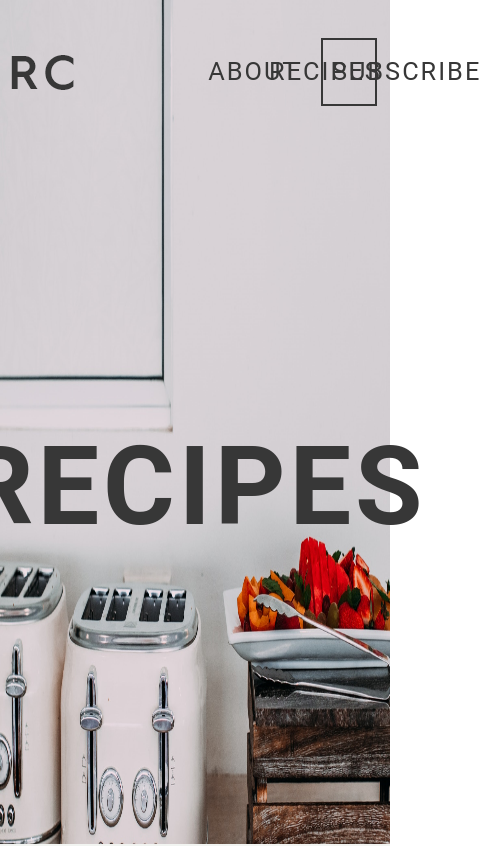
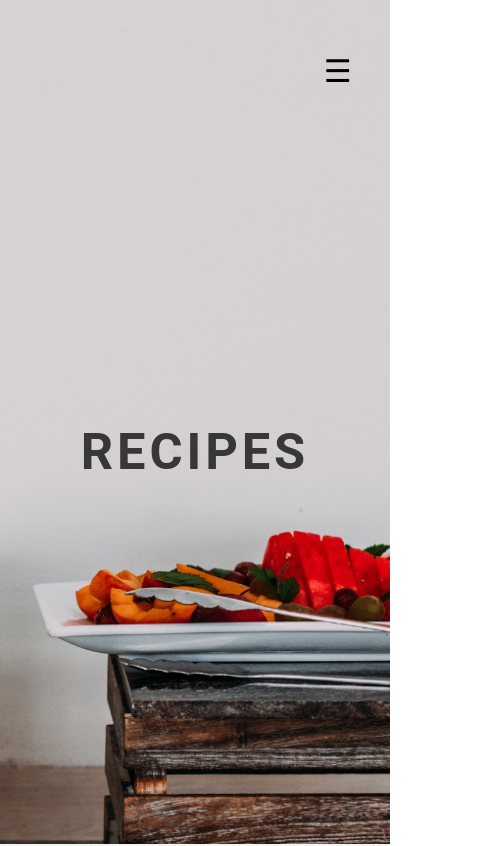
Before and after one commit to Davidharaujo/Recipes, a React (Create React App) app: page / in a window 390 px wide. Shown: the top 846 px of the page, 481 px wide, since content can reach past the window. Built offline with nearby package versions, Linux system fonts and the light colour scheme.

Commit message:
mobile header e footer

```diff
--- a/index.html
+++ b/index.html
@@ -6,7 +6,7 @@
     <meta name="viewport" content="width=device-width, initial-scale=1.0">
     <link rel="preconnect" href="https://fonts.googleapis.com">
     <link rel="preconnect" href="https://fonts.gstatic.com" crossorigin>
-    <link href="https://fonts.googleapis.com/css2?family=Roboto:wght@400;500&display=swap" rel="stylesheet">
+    <link href="https://fonts.googleapis.com/css2?family=Roboto:wght@200;400;500&display=swap" rel="stylesheet">
     <title>Recipes</title>
 </head>
 <body>
--- a/src/Components/Header.js
+++ b/src/Components/Header.js
@@ -15,6 +15,7 @@ export default function Header() {
                     <S.Item>SUBSCRIBE</S.Item>
                 </S.Lista>
             </S.Navigation>
+            <S.Hamburguer>☰</S.Hamburguer>
         </S.Header>
         <S.Titulo>RECIPES</S.Titulo>
     </S.Container>
--- a/src/Styles/footerStyle.js
+++ b/src/Styles/footerStyle.js
@@ -14,27 +14,32 @@ export const Container = styled.div`
 export const Formulario = styled.div`
     display: flex;
     flex-direction: column;
-    width: 40vw;
+    width: 100%;
     align-items: center;
+    justify-content: center;
     gap: 3vh;
 `
 
 export const Titulo = styled.h2`
-    font-size: 1.5vw;
+    font-size: 40px;
     font-weight: 600;
     letter-spacing: .2vw;
 `
 
 export const Paragrafo = styled.p`
-    font-size: 1.5vw;
+    font-size: 35px;
+    text-align: center;
+    font-weight: 200;
+    width: 100%;
     word-spacing: .3vw;
 `
 
 export const Cadastro = styled.input`
-    width: 30vw;
+    width: 330px;
     height: 10vh;
     padding-left: 1.8vw;
     border: none;
+    font-size: 2.5vh;
 `
 
 export const Botao = styled.button`
@@ -49,6 +54,13 @@ export const Botao = styled.button`
         background-color: #373737;
         color: white;
     }
+
+    @media screen and (max-width:520px) {
+        width: 330px;
+        font-size: 3vh;
+        letter-spacing: 0.5vh;
+        font-weight: 200;
+    }
 `
 export const Footer = styled.div`
     width: 100%;
@@ -56,6 +68,12 @@ export const Footer = styled.div`
     padding: 3vw;
     display: flex;
     justify-content: space-between;
+
+    @media screen and (max-width:520px){
+        height: 100%;
+        flex-direction: column-reverse;
+        margin-top: 10vh;
+    }
 `
 
 export const Redes = styled.figure`
@@ -65,6 +83,10 @@ export const Redes = styled.figure`
     gap: 2vw;
     align-items: center;
     justify-content: center;
+
+    @media screen and (max-width:520px){
+        width: 100%;
+    }
 `
 
 export const Logo = styled.img`
@@ -76,6 +98,17 @@ export const Logo = styled.img`
         height: 12vh;
         padding: 0;
     }
+
+    @media screen and (max-width:520px){
+        padding: 1vh;
+        height: 8vh;
+        transition: .5s;
+        &:hover{
+            cursor: pointer;
+            height: 8.5vh;
+            padding: 0;
+        }
+    }
 `
 
 export const Navigation = styled.nav`
@@ -83,6 +116,11 @@ export const Navigation = styled.nav`
     height: 25vh;
     display: flex;
     align-items: center;
+
+    @media screen and (max-width:520px) {
+        width: 100%;
+        justify-content: center;
+    }
 `
 
 export const Lista = styled.ul`
@@ -93,6 +131,14 @@ export const Lista = styled.ul`
     justify-content: space-evenly;
     gap: 3vw;
     list-style: none;
+
+    @media screen and (max-width:520px) {
+        height: 35vh;
+        flex-direction: column;
+        text-align: center;
+        justify-content: center;
+        gap:3vh;
+    }
 `
 
 export const Item = styled.li`
@@ -107,4 +153,11 @@ export const Item = styled.li`
         background-color: #373737;
         color: white;
     }
+    @media screen and (max-width:520px) {
+
+        padding-bottom: 3vh;
+        width: 50%;
+        height: 25%;
+        align-self: center;
+    }
 `
--- a/src/Styles/headerStyle.js
+++ b/src/Styles/headerStyle.js
@@ -1,6 +1,7 @@
 import React, { useState, useEffect, useRef } from "react";
 import styled, { createGlobalStyle, keyframes } from "styled-components";
 import background from '../Components/img/background.png'
+import backmobile from '../Components/img/backmobile.png'
 
 export const Container = styled.section`
     background-image: url(${background});
@@ -13,6 +14,15 @@ export const Container = styled.section`
     width: 100%;
     height: 100vh;
     color: #373737;
+
+    @media screen and (max-width:520px){
+        background-image: url(${backmobile});
+        background-repeat: no-repeat;
+        background-size: 100vw 100vh;
+        width: 100%;
+        height: 100vh;
+        color: #373737;
+    }
 `
 
 export const Header = styled.div`
@@ -22,6 +32,12 @@ export const Header = styled.div`
     justify-content: space-between;
     align-items: center;
     padding: 2vw;
+
+    @media screen and (max-width:520px){
+        img{
+            display: none;
+        }
+    }
 `
 
 export const Navigation = styled.nav`
@@ -29,6 +45,10 @@ export const Navigation = styled.nav`
     align-items: center;
     width: 50%;
     height: 17vh;
+
+    @media screen and (max-width:520px){
+        display: none;
+    }
 `
 
 export const Lista = styled.ul`
@@ -57,8 +77,28 @@ export const Item = styled.li`
     }
 `
 
+export const Hamburguer = styled.button`
+    display: none;
+
+    @media screen and (max-width:520px){
+        display: flex;
+        padding: 0 1vw;
+        font-size: 8vw;
+        width: 10vw;
+        background-color: transparent;
+        border: none;
+        position: relative;
+        left: 80vw;
+
+    }
+`
+
 export const Titulo = styled.h1`
     font-size: 13vh;
     letter-spacing: 1vw;
     font-weight: 600;
+
+    @media screen and (max-width:520px){
+        font-size: 6vh;
+    }
 `
```
Also changed, not shown: src/Components/img/backmobile.png (added).
